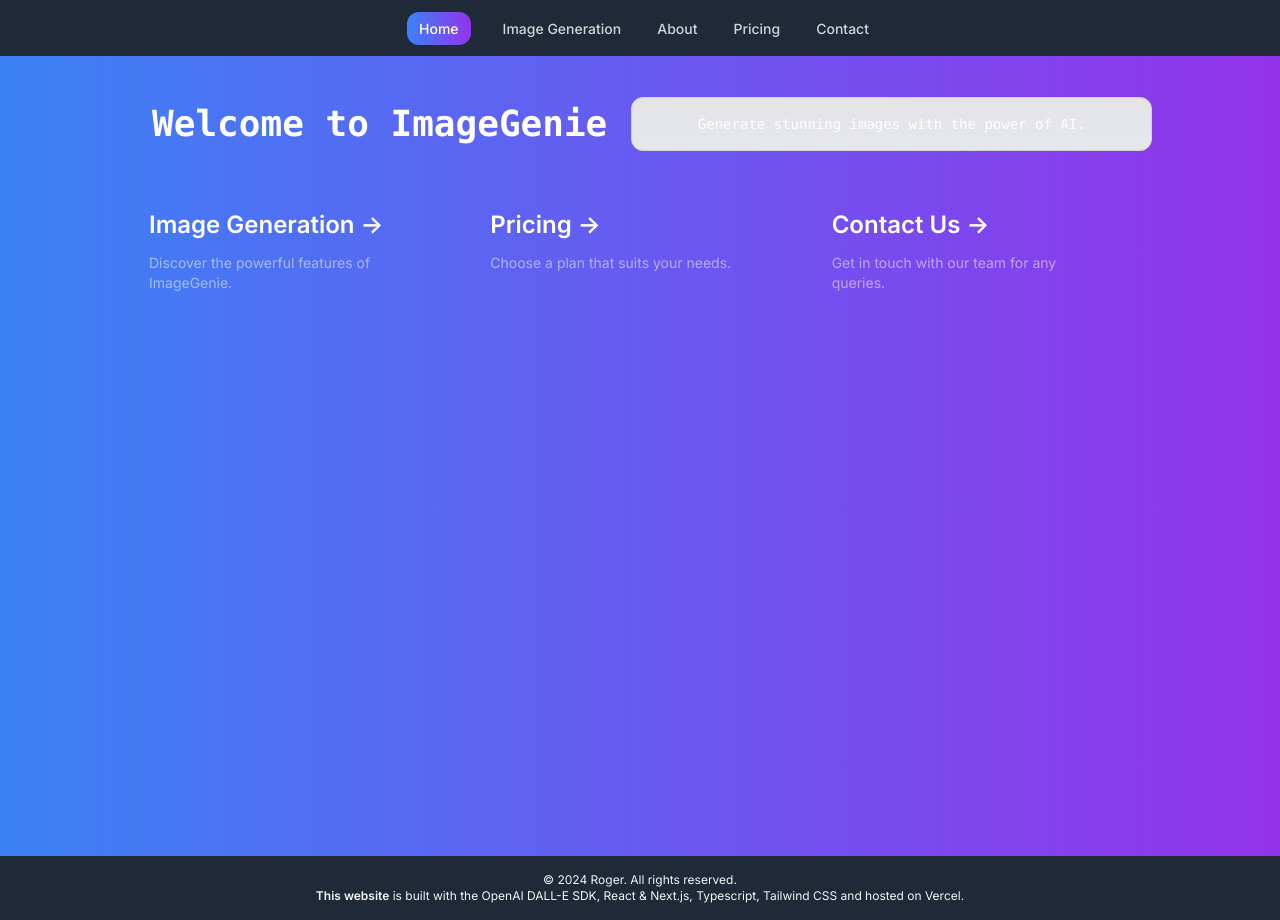
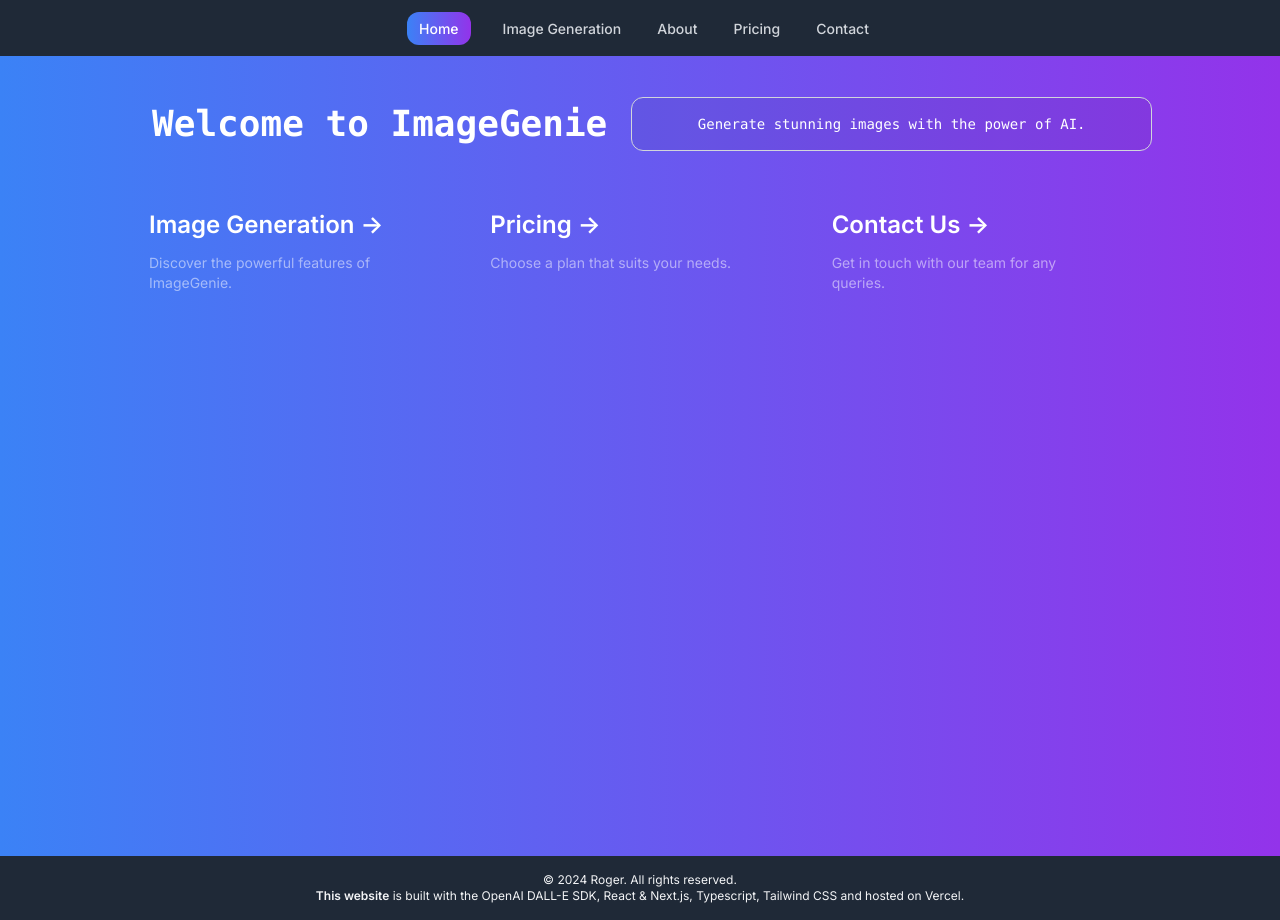
Before and after one commit to nordicirish/dall-e-image-generator-app, a Next.js app: page / in a window 1280 px wide. Built offline with nearby package versions, Linux system fonts and the light colour scheme.

Commit message:
Change styles for better appearance

```diff
--- a/app/components/Card.tsx
+++ b/app/components/Card.tsx
@@ -4,7 +4,7 @@
   return (
     <Link
       href={href}
-      className="group rounded-lg border border-transparent px-5 py-4 transition-colors hover:border-gray-300 hover:bg-gray-100 hover:dark:border-neutral-700 hover:dark:bg-neutral-800/30"
+      className="group rounded-lg border border-transparent px-5 py-4 transition-colors hover:border-gray-300 hover:bg-gray-50/5"
     >
       <h2 className="mb-3 text-2xl font-semibold">
         {title}{" "}
--- a/app/page.tsx
+++ b/app/page.tsx
@@ -7,7 +7,7 @@
         <h1 className="w-full text-center text-4xl font-bold my-4">
           Welcome to ImageGenie
         </h1>
-        <p className="w-full text-center border-b border-gray-300 bg-gradient-to-b from-zinc-200 pb-6 pt-8 dark:border-neutral-800 dark:bg-zinc-800/30 dark:from-inherit lg:rounded-xl lg:border lg:bg-gray-200 lg:p-4 lg:dark:bg-zinc-800/30">
+        <p className="w-full bg-transparent/5 text-center border-b border-gray-300 pb-6 pt-8 rounded-md lg:rounded-xl lg:border lg:p-4 ">
           Generate stunning images with the power of AI.
         </p>
       </div>
```
